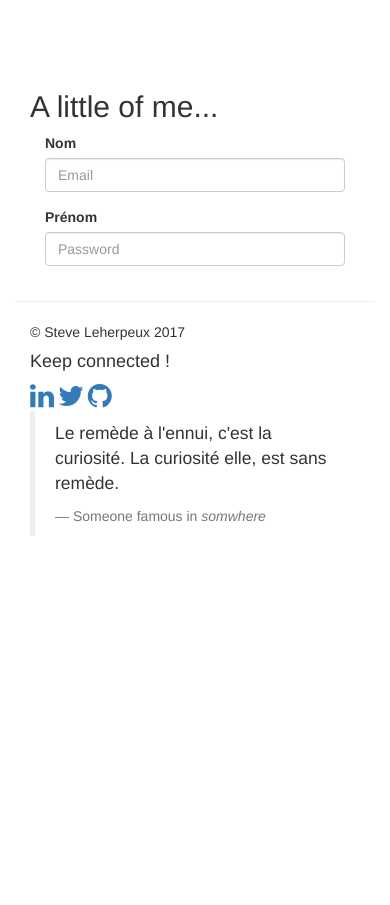
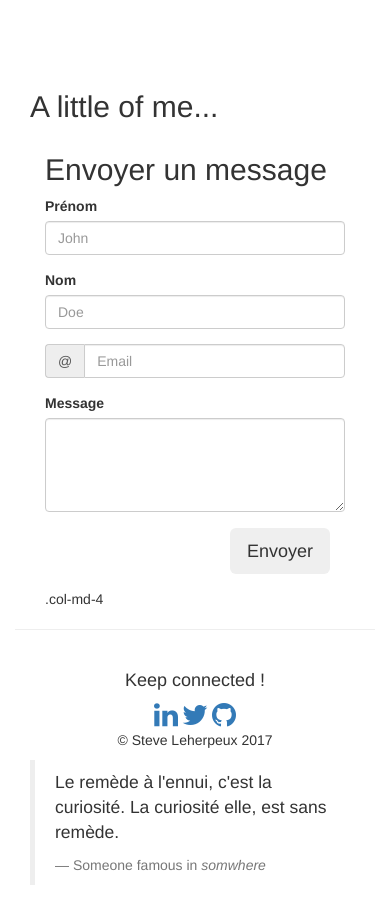
Before and after one commit to openwab/openwab.github.io, a plain HTML site: page index.html in a window 390 px wide. Before the commit the page ends 844 px from the top, so only its background shows below. Drawn offline with Linux system fonts and the light colour scheme.

Commit message:
MAJ 02-02-2017
Ajout du fichier openwab.js et maj du fichier index.html.
Ajout de reCAPTCHA

```diff
--- a/index.html
+++ b/index.html
@@ -17,6 +17,7 @@
       <script src="https://oss.maxcdn.com/html5shiv/3.7.3/html5shiv.min.js"></script>
       <script src="https://oss.maxcdn.com/respond/1.4.2/respond.min.js"></script>
     <![endif]-->
+    <script src='https://www.google.com/recaptcha/api.js'></script>
 </head>
 
 <body>
@@ -33,20 +34,44 @@
         <!-- END container -->
         <div id="contact" class="container-fluid">
             <div class="container">
+                <h2>Envoyer un message</h2>
                 <form>
                     <div class="row">
-                        <div class="col-md-6">
+                        <div class="col-md-8">
+                            <div class="row">
+                                <div class="col-md-6">
+                                    <div class="form-group">
+                                        <label for="contactFirstName">Prénom</label>
+                                        <input type="text" class="form-control" id="contactFirstName" placeholder="John">
+                                    </div>
+                                </div>
+                                <div class="col-md-6">
+                                    <div class="form-group">
+                                        <label for="exampleInputPassword1">Nom</label>
+                                        <input type="text" class="form-control" id="contactName" placeholder="Doe">
+                                    </div>
+                                </div>
+                            </div>
                             <div class="form-group">
-                                <label for="exampleInputEmail1">Nom</label>
-                                <input type="email" class="form-control" id="exampleInputEmail1" placeholder="Email">
+                                <div class="input-group">
+                                    <div class="input-group-addon">@</div>
+                                    <input type="email" class="form-control" id="exampleInputEmail1" placeholder="Email">
+                                </div>
+                            </div>
+                            <div class="form-group">
+                                <label class="required" for="message">Message</label>
+                                <textarea rows="4" cols="40" name="message" id="message" class="form-control" required=""></textarea>
+                            </div>
+                            <div class="form-group text-right">
+                                <div class="col-sm-6">
+                                    <div class="g-recaptcha" data-sitekey="6LfxEhQUAAAAADWgatq5b8WBEbwhpFSbAzzR-G4y"></div>
+                                </div>
+                                <div class="col-sm-6">
+                                    <input class="btn btn-inverse btn-lg" type="submit" value="Envoyer">
+                                </div>
                             </div>
                         </div>
-                        <div class="col-md-6">
-                            <div class="form-group">
-                                <label for="exampleInputPassword1">Prénom</label>
-                                <input type="password" class="form-control" id="exampleInputPassword1" placeholder="Password">
-                            </div>
-                        </div>
+                        <div class="col-md-4">.col-md-4</div>
                     </div>
                 </form>
             </div>
@@ -56,13 +81,16 @@
             <div class="container">
                 <div class="row">
                     <div class="col-md-4">
-                        <p>&copy; Steve Leherpeux 2017</p>
+                        <div class="latest-tweets">
+                            <ul class="myTweets"></ul>
+                        </div>
                     </div>
-                    <div class="col-md-4">
+                    <div class="col-md-4 text-center">
                         <h4>Keep connected ! </h4>
                         <a href="#Linkedin"><i class="fa fa-linkedin fa-2x"></i></a>
                         <a href="#Linkedin"><i class="fa fa-twitter fa-2x"></i></a>
                         <a href="#Linkedin"><i class="fa fa-github fa-2x"></i></a>
+                        <p>&copy; Steve Leherpeux 2017</p>
                     </div>
                     <div class="col-md-4">
                         <blockquote>
@@ -80,6 +108,8 @@
     <script src="js/jquery-3.1.1.min.js"></script>
     <!-- Include all compiled plugins (below), or include individual files as needed -->
     <script src="js/bootstrap.min.js"></script>
+    <!-- main js file -->
+    <script type="text/javascript" src="js/openwab.js"></script>
 </body>
 
 </html>
--- /dev/null
+++ b/js/openwab.js
@@ -0,0 +1,27 @@
+$(document).ready(function($) {
+    $('.myTweets').owTweets();
+});
+
+/**
+ * owTweets - jQuery plugin
+ */
+(function($) {
+    $.fn.owTweets = function(options) {
+        var defaults = {
+            "url": "",
+            "nb_tweets": 5,
+            "contener_class": 'my-tweets',
+            "delay": 7
+        };
+        var parametres = $.extend(defaults, options);
+
+        return this.each(function() {
+            //Build a query
+            var queryUrl = 'https://api.twitter.com/1.1/search/tweets.json?q';
+            console.log('url : ' + queryUrl);
+
+
+
+        });
+    };
+})(jQuery);
```
